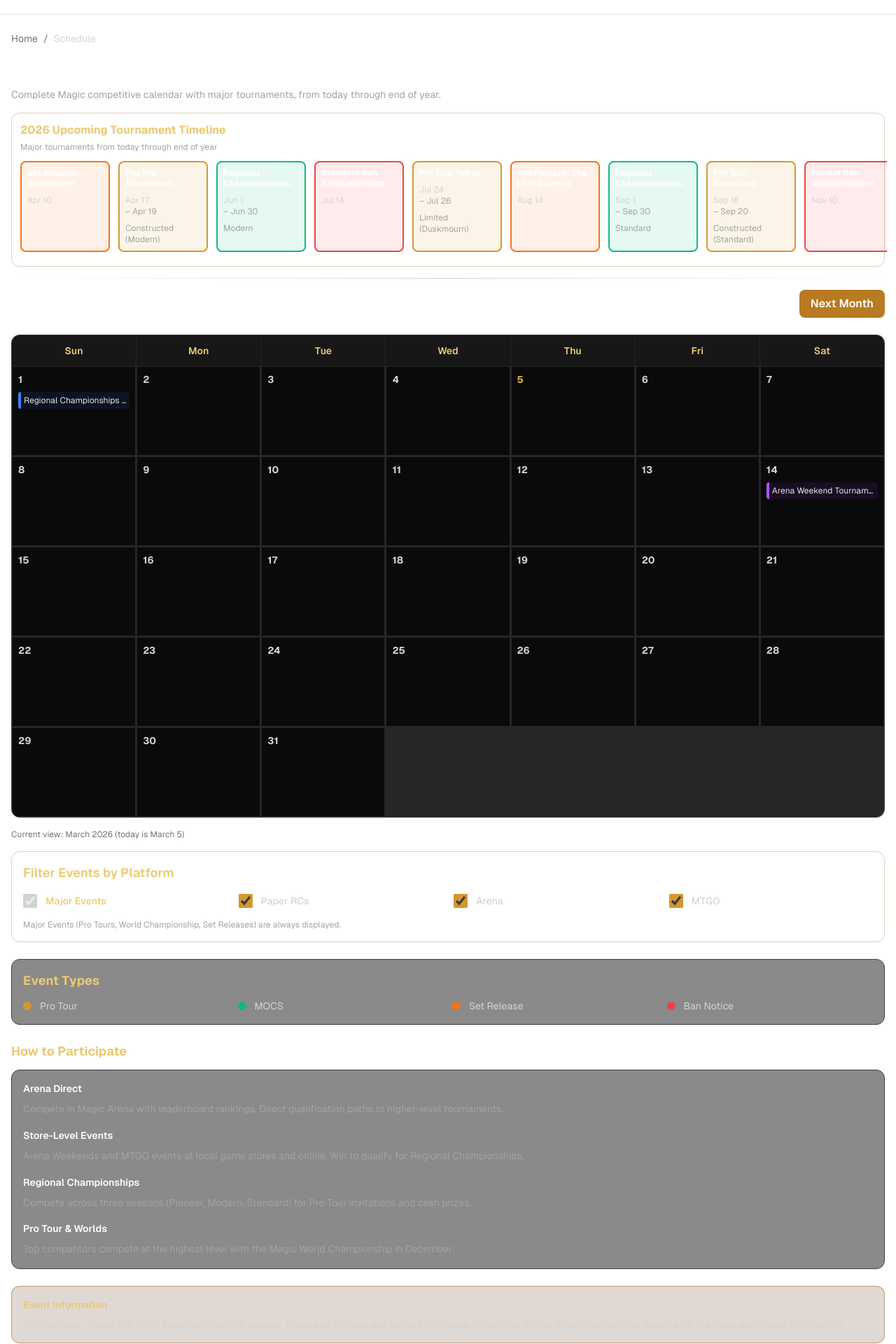
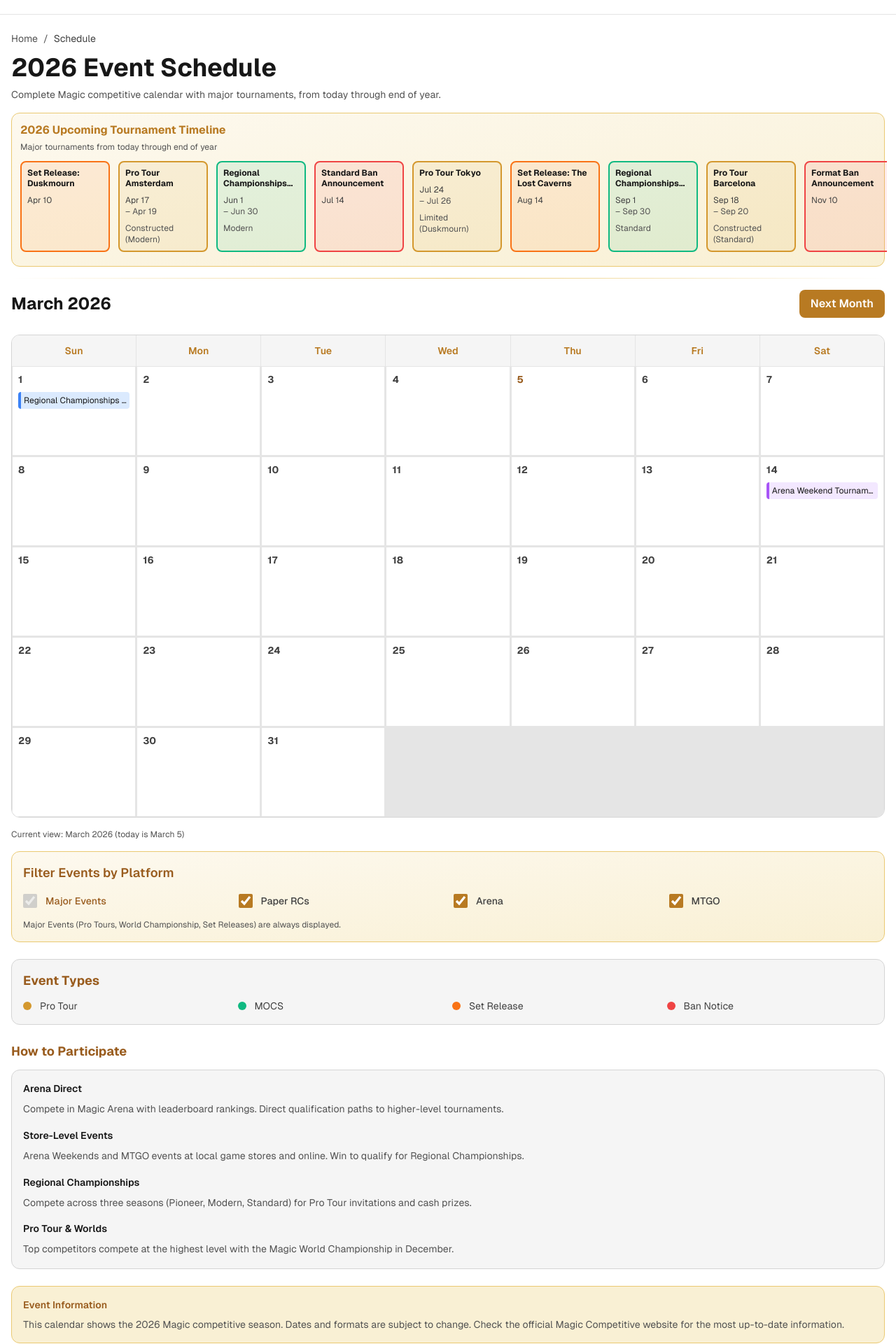
Before and after one commit to leobotclawd-ship-it/spike-vault, a Next.js app: page /schedule in a window 1280 px wide. Shown: the part 40-1960 px from the top of the page at 70% size. Built offline with nearby package versions, Linux system fonts and the light colour scheme.

Commit message:
fix: Add comprehensive light mode variants to schedule page components

```diff
--- a/src/app/schedule/page.tsx
+++ b/src/app/schedule/page.tsx
@@ -23,32 +23,32 @@
   return (
     <div className="mx-auto max-w-7xl px-4 py-6">
       {/* Breadcrumb */}
-      <div className="mb-3 flex items-center gap-2 text-sm text-neutral-500">
-        <Link href="/" className="hover:text-gold-400 transition-colors">
+      <div className="mb-3 flex items-center gap-2 text-sm text-neutral-600 dark:text-neutral-500">
+        <Link href="/" className="hover:text-gold-600 dark:hover:text-gold-400 transition-colors">
           Home
         </Link>
         <span>/</span>
-        <span className="text-neutral-300">Schedule</span>
+        <span className="text-neutral-700 dark:text-neutral-300">Schedule</span>
       </div>
 
       {/* Header */}
       <div className="mb-4">
-        <h1 className="text-3xl font-bold text-white sm:text-4xl">
+        <h1 className="text-3xl font-bold text-neutral-900 dark:text-white sm:text-4xl">
           2026 Event Schedule
         </h1>
-        <p className="mt-2 text-sm text-neutral-400">
+        <p className="mt-2 text-sm text-neutral-600 dark:text-neutral-400">
           Complete Magic competitive calendar with major tournaments, from
           today through end of year.
         </p>
       </div>
 
       {/* Year Timeline at Top (Macro Calendar) */}
-      <div className="mb-4 rounded-xl border border-gold-700/30 bg-gradient-to-br from-gold-950/20 to-gold-900/10 p-3">
+      <div className="mb-4 rounded-xl border border-gold-300 dark:border-gold-700/30 bg-gradient-to-br from-gold-50 dark:from-gold-950/20 to-gold-100 dark:to-gold-900/10 p-3">
         <MacroCalendar filters={filters} />
       </div>
 
       {/* Divider */}
-      <div className="mb-4 h-px bg-gradient-to-r from-transparent via-gold-700/30 to-transparent"></div>
+      <div className="mb-4 h-px bg-gradient-to-r from-transparent via-gold-300 dark:via-gold-700/30 to-transparent"></div>
 
       {/* Month Calendar (Detailed Schedule) */}
       <div className="mb-4">
@@ -56,8 +56,8 @@
       </div>
 
       {/* Filter UI */}
-      <div className="mb-6 rounded-xl border border-gold-700/30 bg-gradient-to-br from-gold-950/20 to-gold-900/10 p-4">
-        <h2 className="mb-4 text-lg font-semibold text-gold-300">
+      <div className="mb-6 rounded-xl border border-gold-300 dark:border-gold-700/30 bg-gradient-to-br from-gold-50 dark:from-gold-950/20 to-gold-100 dark:to-gold-900/10 p-4">
+        <h2 className="mb-4 text-lg font-semibold text-gold-700 dark:text-gold-300">
           Filter Events by Platform
         </h2>
         <div className="grid grid-cols-2 gap-4 sm:grid-cols-4">
@@ -68,9 +68,9 @@
               checked={filters.major}
               onChange={() => handleFilterChange("major")}
               disabled
-              className="w-5 h-5 rounded border border-gold-600 bg-gold-950/40 cursor-not-allowed accent-gold-500 checked:bg-gold-600"
+              className="w-5 h-5 rounded border border-gold-600 bg-gold-100 dark:bg-gold-950/40 cursor-not-allowed accent-gold-600 dark:accent-gold-500 checked:bg-gold-600"
             />
-            <span className="text-sm font-medium text-gold-300 group-hover:text-gold-200 transition-colors">
+            <span className="text-sm font-medium text-gold-700 dark:text-gold-300 group-hover:text-gold-800 dark:group-hover:text-gold-200 transition-colors">
               Major Events
             </span>
           </label>
@@ -81,9 +81,9 @@
               type="checkbox"
               checked={filters.tabletop}
               onChange={() => handleFilterChange("tabletop")}
-              className="w-5 h-5 rounded border border-gold-600 bg-neutral-950 cursor-pointer accent-gold-500 hover:bg-gold-950/20"
+              className="w-5 h-5 rounded border border-gold-600 bg-neutral-100 dark:bg-neutral-950 cursor-pointer accent-gold-600 dark:accent-gold-500 hover:bg-gold-100 dark:hover:bg-gold-950/20"
             />
-            <span className="text-sm font-medium text-neutral-300 group-hover:text-white transition-colors">
+            <span className="text-sm font-medium text-neutral-700 dark:text-neutral-300 group-hover:text-neutral-900 dark:group-hover:text-white transition-colors">
               Paper RCs
             </span>
           </label>
@@ -94,9 +94,9 @@
               type="checkbox"
               checked={filters.arena}
               onChange={() => handleFilterChange("arena")}
-              className="w-5 h-5 rounded border border-gold-600 bg-neutral-950 cursor-pointer accent-gold-500 hover:bg-gold-950/20"
+              className="w-5 h-5 rounded border border-gold-600 bg-neutral-100 dark:bg-neutral-950 cursor-pointer accent-gold-600 dark:accent-gold-500 hover:bg-gold-100 dark:hover:bg-gold-950/20"
             />
-            <span className="text-sm font-medium text-neutral-300 group-hover:text-white transition-colors">
+            <span className="text-sm font-medium text-neutral-700 dark:text-neutral-300 group-hover:text-neutral-900 dark:group-hover:text-white transition-colors">
               Arena
             </span>
           </label>
@@ -107,79 +107,79 @@
               type="checkbox"
               checked={filters.mtgo}
               onChange={() => handleFilterChange("mtgo")}
-              className="w-5 h-5 rounded border border-gold-600 bg-neutral-950 cursor-pointer accent-gold-500 hover:bg-gold-950/20"
+              className="w-5 h-5 rounded border border-gold-600 bg-neutral-100 dark:bg-neutral-950 cursor-pointer accent-gold-600 dark:accent-gold-500 hover:bg-gold-100 dark:hover:bg-gold-950/20"
             />
-            <span className="text-sm font-medium text-neutral-300 group-hover:text-white transition-colors">
+            <span className="text-sm font-medium text-neutral-700 dark:text-neutral-300 group-hover:text-neutral-900 dark:group-hover:text-white transition-colors">
               MTGO
             </span>
           </label>
         </div>
-        <p className="mt-4 text-xs text-neutral-400">
+        <p className="mt-4 text-xs text-neutral-600 dark:text-neutral-400">
           Major Events (Pro Tours, World Championship, Set Releases) are always
           displayed.
         </p>
       </div>
 
       {/* Legend */}
-      <div className="rounded-xl border border-neutral-700 bg-neutral-900/50 p-4 mb-6">
-        <h2 className="mb-3 text-lg font-bold text-gold-300">Event Types</h2>
+      <div className="rounded-xl border border-neutral-300 dark:border-neutral-700 bg-neutral-100 dark:bg-neutral-900/50 p-4 mb-6">
+        <h2 className="mb-3 text-lg font-bold text-gold-700 dark:text-gold-300">Event Types</h2>
         <div className="grid gap-3 sm:grid-cols-2 md:grid-cols-3 lg:grid-cols-4">
           <div className="flex items-center gap-3">
             <div className="w-3 h-3 rounded-full bg-gold-500"></div>
-            <span className="text-sm text-neutral-300">Pro Tour</span>
+            <span className="text-sm text-neutral-700 dark:text-neutral-300">Pro Tour</span>
           </div>
           <div className="flex items-center gap-3">
             <div className="w-3 h-3 rounded-full bg-emerald-500"></div>
-            <span className="text-sm text-neutral-300">MOCS</span>
+            <span className="text-sm text-neutral-700 dark:text-neutral-300">MOCS</span>
           </div>
           <div className="flex items-center gap-3">
             <div className="w-3 h-3 rounded-full bg-orange-500"></div>
-            <span className="text-sm text-neutral-300">Set Release</span>
+            <span className="text-sm text-neutral-700 dark:text-neutral-300">Set Release</span>
           </div>
           <div className="flex items-center gap-3">
             <div className="w-3 h-3 rounded-full bg-red-500"></div>
-            <span className="text-sm text-neutral-300">Ban Notice</span>
+            <span className="text-sm text-neutral-700 dark:text-neutral-300">Ban Notice</span>
           </div>
         </div>
       </div>
 
       {/* How to Participate */}
       <section className="mb-6">
-        <h2 className="mb-3 text-lg font-bold text-gold-300">
+        <h2 className="mb-3 text-lg font-bold text-gold-700 dark:text-gold-300">
           How to Participate
         </h2>
-        <div className="rounded-xl border border-neutral-700 bg-neutral-900/50 p-4">
+        <div className="rounded-xl border border-neutral-300 dark:border-neutral-700 bg-neutral-100 dark:bg-neutral-900/50 p-4">
           <div className="space-y-4">
             <div>
-              <h3 className="mb-2 font-semibold text-white text-sm">Arena Direct</h3>
-              <p className="text-sm leading-relaxed text-neutral-400">
+              <h3 className="mb-2 font-semibold text-neutral-900 dark:text-white text-sm">Arena Direct</h3>
+              <p className="text-sm leading-relaxed text-neutral-600 dark:text-neutral-400">
                 Compete in Magic Arena with leaderboard rankings. Direct
                 qualification paths to higher-level tournaments.
               </p>
             </div>
             <div>
-              <h3 className="mb-2 font-semibold text-white text-sm">
+              <h3 className="mb-2 font-semibold text-neutral-900 dark:text-white text-sm">
                 Store-Level Events
               </h3>
-              <p className="text-sm leading-relaxed text-neutral-400">
+              <p className="text-sm leading-relaxed text-neutral-600 dark:text-neutral-400">
                 Arena Weekends and MTGO events at local game stores
                 and online. Win to qualify for Regional Championships.
               </p>
             </div>
             <div>
-              <h3 className="mb-2 font-semibold text-white text-sm">
+              <h3 className="mb-2 font-semibold text-neutral-900 dark:text-white text-sm">
                 Regional Championships
               </h3>
-              <p className="text-sm leading-relaxed text-neutral-400">
+              <p className="text-sm leading-relaxed text-neutral-600 dark:text-neutral-400">
                 Compete across three seasons (Pioneer, Modern, Standard) for
                 Pro Tour invitations and cash prizes.
               </p>
             </div>
             <div>
-              <h3 className="mb-2 font-semibold text-white text-sm">
+              <h3 className="mb-2 font-semibold text-neutral-900 dark:text-white text-sm">
                 Pro Tour & Worlds
               </h3>
-              <p className="text-sm leading-relaxed text-neutral-400">
+              <p className="text-sm leading-relaxed text-neutral-600 dark:text-neutral-400">
                 Top competitors compete at the highest level with the Magic
                 World Championship in December.
               </p>
@@ -189,9 +189,9 @@
       </section>
 
       {/* Important Info */}
-      <div className="rounded-xl border border-gold-700/50 bg-gold-900/20 p-4">
-        <h3 className="font-semibold text-gold-300 mb-2 text-sm">Event Information</h3>
-        <p className="text-sm text-neutral-300">
+      <div className="rounded-xl border border-gold-300 dark:border-gold-700/50 bg-gold-100 dark:bg-gold-900/20 p-4">
+        <h3 className="font-semibold text-gold-700 dark:text-gold-300 mb-2 text-sm">Event Information</h3>
+        <p className="text-sm text-neutral-600 dark:text-neutral-300">
           This calendar shows the 2026 Magic competitive season. Dates and
           formats are subject to change. Check the official Magic Competitive
           website for the most up-to-date information.
--- a/src/components/schedule/DetailedSchedule.tsx
+++ b/src/components/schedule/DetailedSchedule.tsx
@@ -85,22 +85,22 @@
   const getCategoryBg = (category: string): string => {
     switch(category) {
       case 'major':
-        return 'bg-yellow-900/20';
+        return 'bg-yellow-100 dark:bg-yellow-900/20';
       case 'tabletop':
-        return 'bg-blue-900/20';
+        return 'bg-blue-100 dark:bg-blue-900/20';
       case 'arena':
-        return 'bg-purple-900/20';
+        return 'bg-purple-100 dark:bg-purple-900/20';
       case 'mtgo':
-        return 'bg-green-900/20';
+        return 'bg-green-100 dark:bg-green-900/20';
       default:
-        return 'bg-gray-900/20';
+        return 'bg-gray-100 dark:bg-gray-900/20';
     }
   };
 
   return (
     <div className="w-full">
       <div className="flex items-center justify-between mb-6">
-        <h2 className="text-2xl font-bold text-white">
+        <h2 className="text-2xl font-bold text-neutral-900 dark:text-white">
           {monthNames[currentMonth - 1]} {currentYear}
         </h2>
         <button
@@ -111,21 +111,21 @@
         </button>
       </div>
 
-      <div className="rounded-xl border border-neutral-700 bg-neutral-900/30 overflow-hidden">
-        <div className="grid grid-cols-7 gap-px bg-neutral-800">
+      <div className="rounded-xl border border-neutral-300 dark:border-neutral-700 bg-white dark:bg-neutral-900/30 overflow-hidden">
+        <div className="grid grid-cols-7 gap-px bg-neutral-200 dark:bg-neutral-800">
           {dayNames.map((day) => (
             <div
               key={day}
-              className="bg-neutral-900 py-3 px-2 text-center text-sm font-semibold text-gold-300"
+              className="bg-neutral-100 dark:bg-neutral-900 py-3 px-2 text-center text-sm font-semibold text-gold-600 dark:text-gold-300"
             >
               {day}
             </div>
           ))}
         </div>
 
-        <div className="grid grid-cols-7 gap-px bg-neutral-800">
+        <div className="grid grid-cols-7 gap-px bg-neutral-200 dark:bg-neutral-800">
           {Array.from({ length: firstDay }).map((_, i) => (
-            <div key={`empty-${i}`} className="bg-neutral-950 min-h-32"></div>
+            <div key={`empty-${i}`} className="bg-white dark:bg-neutral-950 min-h-32"></div>
           ))}
 
           {Array.from({ length: daysInMonth }).map((_, i) => {
@@ -136,13 +136,13 @@
             return (
               <div
                 key={day}
-                className={`bg-neutral-950 min-h-32 border border-neutral-800 p-2 ${
-                  isToday ? 'bg-gold-900/20 border-gold-700/50' : ''
+                className={`bg-white dark:bg-neutral-950 min-h-32 border border-neutral-200 dark:border-neutral-800 p-2 ${
+                  isToday ? 'bg-gold-100 dark:bg-gold-900/20 border-gold-300 dark:border-gold-700/50' : ''
                 }`}
               >
                 <div
                   className={`text-sm font-bold mb-2 ${
-                    isToday ? 'text-gold-400' : 'text-neutral-300'
+                    isToday ? 'text-gold-700 dark:text-gold-400' : 'text-neutral-700 dark:text-neutral-300'
                   }`}
                 >
                   {day}
@@ -152,14 +152,14 @@
                   {dayEvents.slice(0, 2).map((event) => (
                     <div
                       key={event.id}
-                      className={`text-xs p-1 rounded truncate ${getCategoryColor(event.category)} ${getCategoryBg(event.category)} text-neutral-200`}
+                      className={`text-xs p-1 rounded truncate ${getCategoryColor(event.category)} ${getCategoryBg(event.category)} text-neutral-900 dark:text-neutral-200`}
                       title={event.name}
                     >
                       {event.name}
                     </div>
                   ))}
                   {dayEvents.length > 2 && (
-                    <div className="text-xs text-neutral-500 px-1">
+                    <div className="text-xs text-neutral-600 dark:text-neutral-500 px-1">
                       +{dayEvents.length - 2} more
                     </div>
                   )}
@@ -170,7 +170,7 @@
         </div>
       </div>
 
-      <p className="text-xs text-neutral-500 mt-4">
+      <p className="text-xs text-neutral-600 dark:text-neutral-500 mt-4">
         Current view: March 2026 (today is March 5)
       </p>
     </div>
--- a/src/components/schedule/MacroCalendar.tsx
+++ b/src/components/schedule/MacroCalendar.tsx
@@ -82,10 +82,10 @@
     <div className="w-full space-y-4">
       {/* Horizontal Scrolling Cards */}
       <div>
-        <h2 className="mb-1 text-base font-bold text-gold-300">
+        <h2 className="mb-1 text-base font-bold text-gold-600 dark:text-gold-300">
           2026 Upcoming Tournament Timeline
         </h2>
-        <p className="mb-3 text-xs text-neutral-400">
+        <p className="mb-3 text-xs text-neutral-600 dark:text-neutral-400">
           Major tournaments from today through end of year
         </p>
 
@@ -107,17 +107,17 @@
                     }
                   >
                     {/* Event name */}
-                    <p className="font-bold text-white text-xs leading-tight mb-2 line-clamp-2">
+                    <p className="font-bold text-neutral-900 dark:text-white text-xs leading-tight mb-2 line-clamp-2">
                       {event.name}
                     </p>
 
                     {/* Date */}
-                    <p className="text-xs text-neutral-300 mb-2">
+                    <p className="text-xs text-neutral-700 dark:text-neutral-300 mb-2">
                       {formatDate(event.startDate)}
                       {event.endDate && (
                         <>
                           <br />
-                          <span className="text-neutral-400">
+                          <span className="text-neutral-600 dark:text-neutral-400">
                             – {formatDate(event.endDate)}
                           </span>
                         </>
@@ -126,26 +126,26 @@
 
                     {/* Format */}
                     {event.format && (
-                      <p className="text-xs text-neutral-400">{event.format}</p>
+                      <p className="text-xs text-neutral-600 dark:text-neutral-400">{event.format}</p>
                     )}
 
                     {/* Expanded details */}
                     {expandedEventId === event.id && (
-                      <div className="mt-2 pt-2 border-t border-current border-opacity-30 space-y-1 text-xs text-neutral-400">
+                      <div className="mt-2 pt-2 border-t border-current border-opacity-30 space-y-1 text-xs text-neutral-600 dark:text-neutral-400">
                         <div>
-                          <span className="text-neutral-300">
+                          <span className="text-neutral-700 dark:text-neutral-300">
                             {getEventTypeLabel(event.type)}
                           </span>
                         </div>
                         {event.location && (
                           <p>
-                            <span className="text-neutral-300">Loc:</span>{" "}
+                            <span className="text-neutral-700 dark:text-neutral-300">Loc:</span>{" "}
                             {event.location}
                           </p>
                         )}
                         {event.platform && (
                           <p>
-                            <span className="text-neutral-300">Platform:</span>{" "}
+                            <span className="text-neutral-700 dark:text-neutral-300">Platform:</span>{" "}
                             {event.platform}
                           </p>
                         )}
@@ -160,7 +160,7 @@
             </div>
           </div>
         ) : (
-          <p className="text-sm text-neutral-500 text-center py-4">
+          <p className="text-sm text-neutral-600 dark:text-neutral-500 text-center py-4">
             No upcoming events match your filters
           </p>
         )}
```
